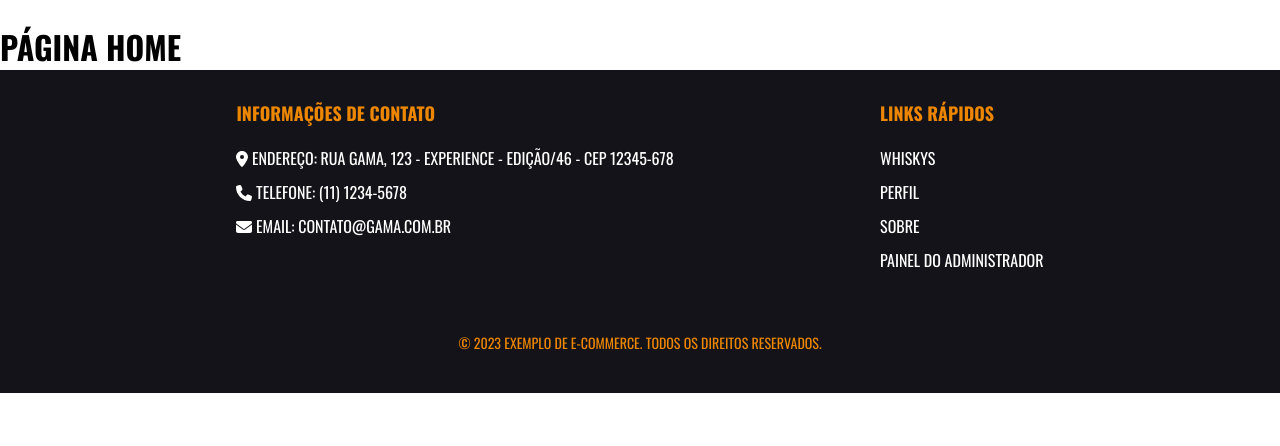
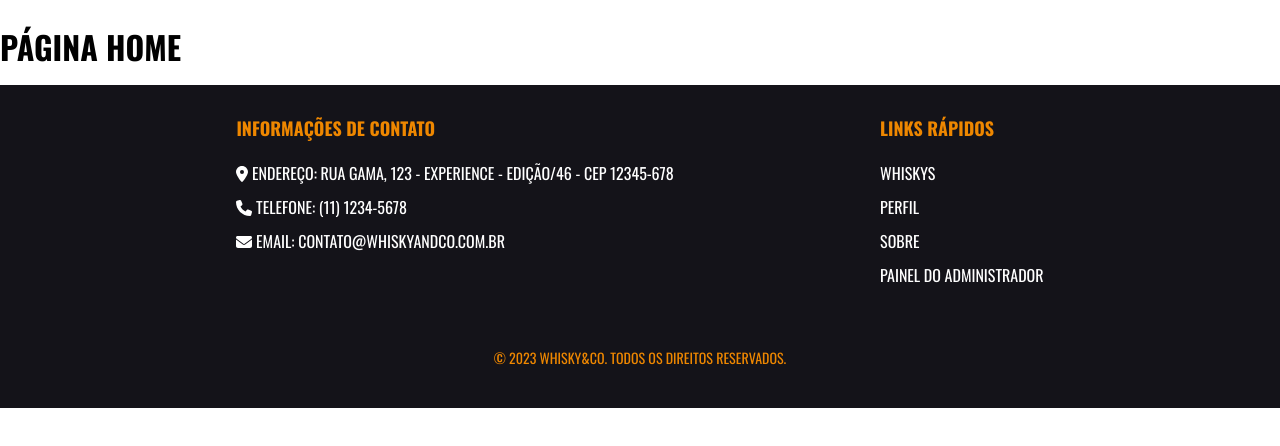
Before and after one commit to Silvio-Arem/whiskyAndCo, a React (Create React App) app: page / in a window 1280 px wide. Shown: the part 172-618 px from the top of the page. Built offline with nearby package versions, Linux system fonts and the light colour scheme.

Commit message:
feat: Changes in Footer

```diff
--- a/src/components/Footer/index.tsx
+++ b/src/components/Footer/index.tsx
@@ -6,8 +6,11 @@ import { Link } from 'react-router-dom';
 import { primaryColor, secondaryColor, tertiaryColor } from '../UI/variables';
 
 const StyledFooter = styled.footer`
+  width: 100%;
   background-color: ${secondaryColor};
   padding: 30px;
+  margin: 15px auto auto auto;
+  bottom: 0px;
 
   .contact {
     display: flex;
@@ -76,7 +79,7 @@ const Footer: React.FC<FooterProps> = ({ className }) => {
             <ul>
               <li><FontAwesomeIcon icon={faMapMarkerAlt} /> Endereço: Rua Gama, 123 - Experience - Edição/46 - CEP 12345-678</li>
               <li><FontAwesomeIcon icon={faPhone} /> Telefone: (11) 1234-5678</li>
-                            <li><FontAwesomeIcon icon={faEnvelope} /> Email: contato@gama.com.br</li>
+              <li><FontAwesomeIcon icon={faEnvelope} /> Email: contato@whiskyandco.com.br</li>
             </ul>
           </div>
           <div className="col">
@@ -93,7 +96,7 @@ const Footer: React.FC<FooterProps> = ({ className }) => {
       <div className="container bottom-bar">
         <div className="row">
           <div className="col">
-                        <p>&copy; 2023 Exemplo de E-commerce. Todos os direitos reservados.</p>
+            <p>&copy; 2023 Whisky&Co. Todos os direitos reservados.</p>
           </div>
         </div>
       </div>
```
Also changed, not shown: src/components/Footer/styles.ts (deleted, +0 -18 lines). Lines whose indentation alone changed are shown as unchanged.
